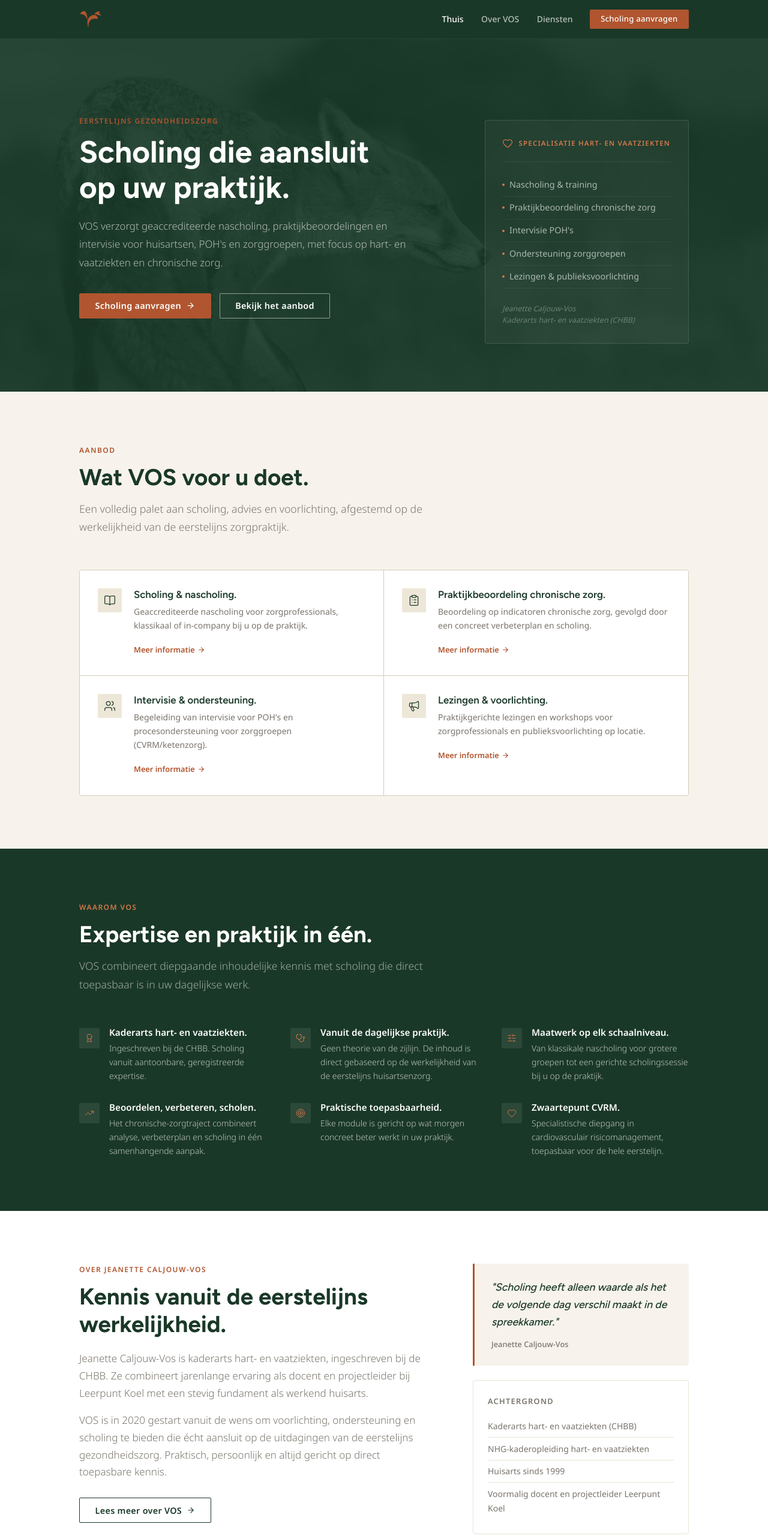
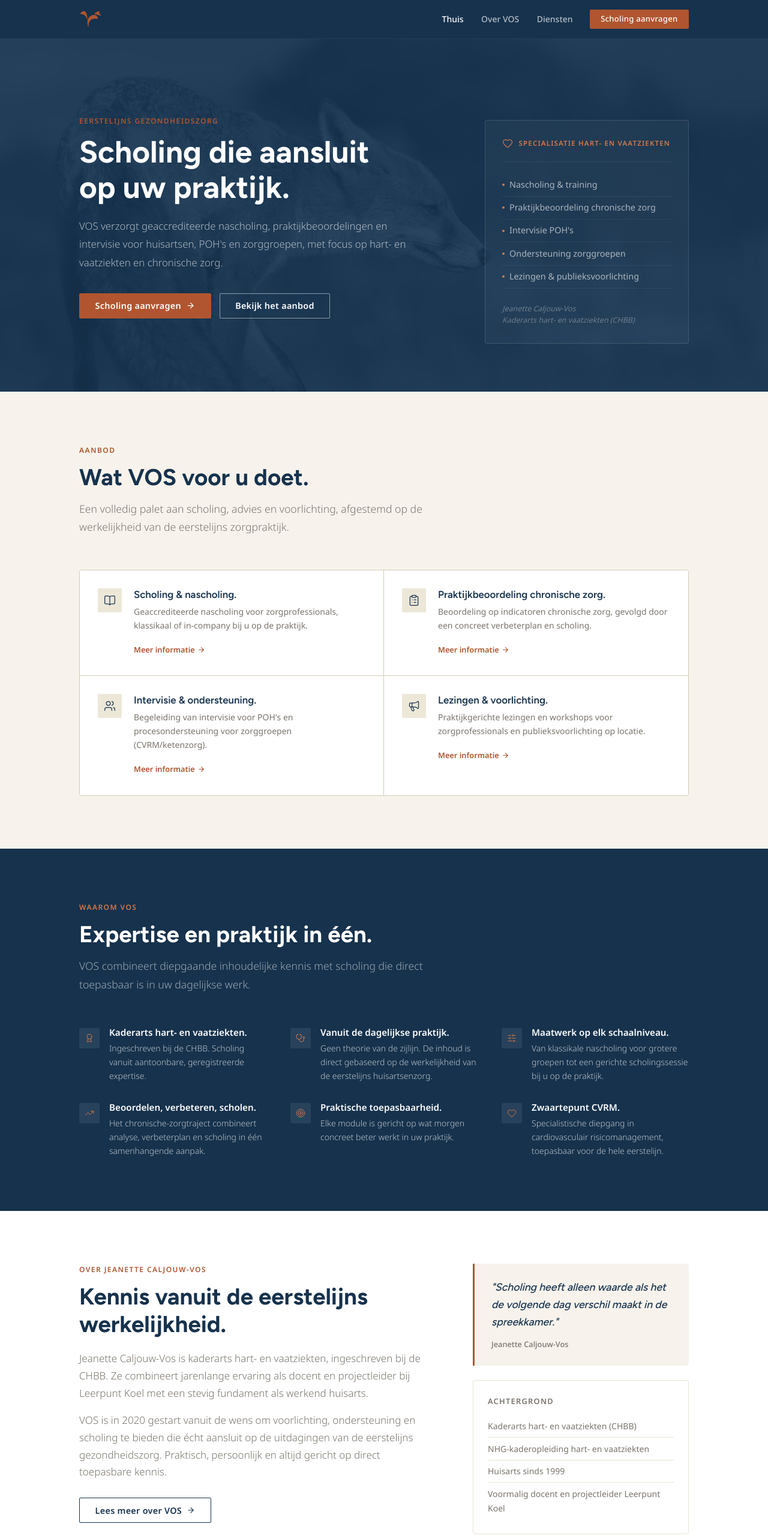
Before and after one commit to juliuspleunes4/VOS, a React (Vite) app in the folder vos-website/: page / in a window 1280 px wide. Shown: the top 2566 px of the page at 60% size. Built offline with nearby package versions, Linux system fonts and the light colour scheme.

Commit message:
feat: green -> navy

```diff
--- a/vos-website/src/App.css
+++ b/vos-website/src/App.css
@@ -14,7 +14,7 @@
   position: absolute;
   top: -100%;
   left: 1rem;
-  background: var(--green-deep);
+  background: var(--navy-deep);
   color: var(--white);
   padding: 0.5rem 1rem;
   border-radius: 0 0 var(--radius) var(--radius);
--- a/vos-website/src/components/Footer.css
+++ b/vos-website/src/components/Footer.css
@@ -1,5 +1,5 @@
 .footer {
-  background: #111F18;
+  background: #0E1B2B;
   color: rgba(255,255,255,0.55);
   padding: 4.5rem 0 0;
   font-family: var(--font-body);
--- a/vos-website/src/components/Navbar.css
+++ b/vos-website/src/components/Navbar.css
@@ -2,7 +2,7 @@
   position: fixed;
   top: 0; left: 0; right: 0;
   z-index: 100;
-  background: var(--green-deep);
+  background: var(--navy-deep);
   border-bottom: 1px solid rgba(255,255,255,0.06);
   transition: box-shadow 0.2s;
 }
@@ -104,7 +104,7 @@
     display: none;
     position: absolute;
     top: 64px; left: 0; right: 0;
-    background: var(--green-deep);
+    background: var(--navy-deep);
     flex-direction: column;
     align-items: stretch;
     padding: 0.5rem 0 1rem;
--- a/vos-website/src/index.css
+++ b/vos-website/src/index.css
@@ -1,7 +1,7 @@
 :root {
-  --green-deep: #1A3828;
-  --green-mid: #24503A;
-  --green-hover: #2D5F46;
+  --navy-deep: #16324D;
+  --navy-mid: #1F4568;
+  --navy-hover: #2C5478;
   --brass: #B0552F;
   --brass-light: #C4683F;
   --cream: #F7F3EC;
@@ -18,8 +18,8 @@
 
   --radius-sm: 2px;
   --radius: 4px;
-  --shadow-sm: 0 1px 4px rgba(26, 56, 40, 0.06);
-  --shadow-md: 0 4px 16px rgba(26, 56, 40, 0.10);
+  --shadow-sm: 0 1px 4px rgba(22, 50, 77, 0.06);
+  --shadow-md: 0 4px 16px rgba(22, 50, 77, 0.10);
   --shadow-lg: 0 10px 15px rgba(0,0,0,0.1);
 
   --space-xs:  0.25rem;
@@ -58,7 +58,7 @@
 h1, h2, h3 {
   font-family: var(--font-display);
   line-height: 1.2;
-  color: var(--green-deep);
+  color: var(--navy-deep);
   font-weight: 700;
 }
 
@@ -96,7 +96,7 @@
 .section--cream { background: var(--cream); }
 .section--cream-dark { background: var(--cream-dark); }
 .section--dark {
-  background: var(--green-deep);
+  background: var(--navy-deep);
   color: var(--white);
 }
 .section--dark h2,
@@ -158,11 +158,11 @@
 }
 .btn--outline-dark {
   background: transparent;
-  color: var(--green-deep);
-  border-color: var(--green-deep);
+  color: var(--navy-deep);
+  border-color: var(--navy-deep);
 }
 .btn--outline-dark:hover {
-  background: var(--green-deep);
+  background: var(--navy-deep);
   color: var(--white);
   text-decoration: none;
 }
@@ -173,7 +173,7 @@
 }
 .btn--outline-white:hover {
   background: var(--white);
-  color: var(--green-deep);
+  color: var(--navy-deep);
   text-decoration: none;
   border-color: var(--white);
 }
@@ -187,7 +187,7 @@
 
 /* Shared page header */
 .page-header {
-  background: var(--green-deep);
+  background: var(--navy-deep);
   padding: 9rem 0 4.5rem;
 }
 .page-header .label { color: #D4784A; }
--- a/vos-website/src/pages/Contact.css
+++ b/vos-website/src/pages/Contact.css
@@ -55,8 +55,8 @@
 .form-group select:focus,
 .form-group textarea:focus {
   outline: none;
-  border-color: var(--green-mid);
-  box-shadow: 0 0 0 3px rgba(36, 80, 58, 0.1);
+  border-color: var(--navy-mid);
+  box-shadow: 0 0 0 3px rgba(31, 69, 104, 0.1);
 }
 .form-group input::placeholder,
 .form-group textarea::placeholder { color: #bbb; }
@@ -79,15 +79,15 @@
 
 /* Success */
 .contact__ok {
-  border: 1px solid #b8d9c4;
-  background: #f0f8f4;
+  border: 1px solid #b9cee2;
+  background: #eef4f9;
   border-radius: var(--radius);
   padding: 2.5rem;
   text-align: center;
 }
 .contact__ok-mark {
   width: 44px; height: 44px;
-  background: var(--green-mid);
+  background: var(--navy-mid);
   color: var(--white);
   border-radius: 50%;
   display: flex; align-items: center; justify-content: center;
@@ -117,7 +117,7 @@
   display: flex; align-items: center; justify-content: center;
   background: var(--cream-dark);
   border-radius: var(--radius-sm);
-  color: var(--green-deep);
+  color: var(--navy-deep);
   flex-shrink: 0;
 }
 .contact__info-label {
--- a/vos-website/src/pages/Diensten.css
+++ b/vos-website/src/pages/Diensten.css
@@ -30,7 +30,7 @@
   cursor: pointer;
 }
 .diensten-nav__item:hover {
-  color: var(--green-deep);
+  color: var(--navy-deep);
   border-bottom-color: var(--brass);
   text-decoration: none;
 }
@@ -51,7 +51,7 @@
   justify-content: center;
   background: var(--cream-dark);
   border-radius: var(--radius);
-  color: var(--green-deep);
+  color: var(--navy-deep);
   flex-shrink: 0;
 }
 .dienst-sec__label-row {
@@ -143,7 +143,7 @@
 }
 .dienst-sec__dg-val {
   font-size: 0.875rem;
-  color: var(--green-deep);
+  color: var(--navy-deep);
   font-weight: 500;
 }
 
--- a/vos-website/src/pages/Home.css
+++ b/vos-website/src/pages/Home.css
@@ -1,6 +1,6 @@
 /* Hero */
 .hero {
-  background: var(--green-deep);
+  background: var(--navy-deep);
   padding: 8rem 0 5rem;
   position: relative;
   overflow: hidden;
@@ -143,7 +143,7 @@
   display: flex;
   align-items: center;
   justify-content: center;
-  color: var(--green-deep);
+  color: var(--navy-deep);
   background: var(--cream-dark);
   border-radius: var(--radius-sm);
   flex-shrink: 0;
@@ -240,7 +240,7 @@
   font-style: italic;
   font-size: 1.1rem;
   font-weight: 500;
-  color: var(--green-deep);
+  color: var(--navy-deep);
   line-height: 1.65;
   margin-bottom: 0.85rem;
 }
--- a/vos-website/src/pages/Legal.css
+++ b/vos-website/src/pages/Legal.css
@@ -6,7 +6,7 @@
   font-size: clamp(1.2rem, 2vw, 1.45rem);
   margin-top: 2.75rem;
   margin-bottom: 0.65rem;
-  color: var(--green-deep);
+  color: var(--navy-deep);
 }
 
 .legal__body h3 {
--- a/vos-website/src/pages/OverVOS.css
+++ b/vos-website/src/pages/OverVOS.css
@@ -56,7 +56,7 @@
   justify-content: center;
   background: var(--cream-dark);
   border-radius: var(--radius-sm);
-  color: var(--green-deep);
+  color: var(--navy-deep);
   flex-shrink: 0;
   margin-top: 1px;
 }
```
Also changed, not shown: vos-website/.claude/launch.json.
